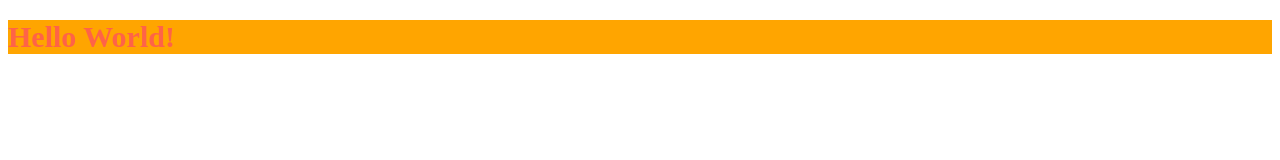
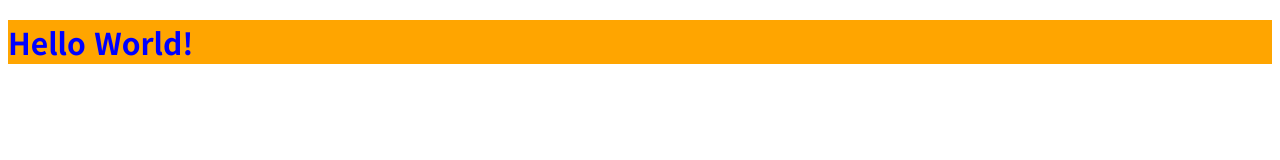
Before and after one commit to ateens/tomorrow-house, a website built with Parcel: page index.html in a window 1280 px wide. Built offline with nearby package versions, Linux system fonts and the light colour scheme.

Commit message:
🎨 set up html document and link webfont / del yml

```diff
--- a/index.html
+++ b/index.html
@@ -1,12 +1,21 @@
 <!DOCTYPE html>
-<html lang="en">
+<html lang="ko-KR">
   <head>
     <meta charset="UTF-8" />
     <meta http-equiv="X-UA-Compatible" content="IE=edge" />
     <meta name="viewport" content="width=device-width, initial-scale=1.0" />
 
+    <link rel="preconnect" href="https://fonts.googleapis.com" />
+    <link rel="preconnect" href="https://fonts.gstatic.com" crossorigin />
+    <link
+      href="https://fonts.googleapis.com/css2?family=Noto+Sans+KR:wght@400;500;700&display=swap"
+      rel="stylesheet"
+    />
     <link rel="stylesheet" href="./style.css" />
-    <title>Document</title>
+    <title>
+      전기히터 &gt; 캠핑/가정용 400w 미니멀 전기히터 VO-HT015 (안전장치기능탑재)
+      | 내일의 집
+    </title>
   </head>
   <body>
     <h1>Hello World!</h1>
--- a/styles/main.scss
+++ b/styles/main.scss
@@ -1,7 +1,11 @@
+* {
+  font-family: "Noto Sans KR", sans-serif;
+}
 body {
   h1 {
+    color: blue;
+    display: block;
     font-size: 30px;
     background-color: orange;
-    color: tomato;
   }
 }
```
Also changed, not shown: .scss-lint.yml (deleted), style.css.
